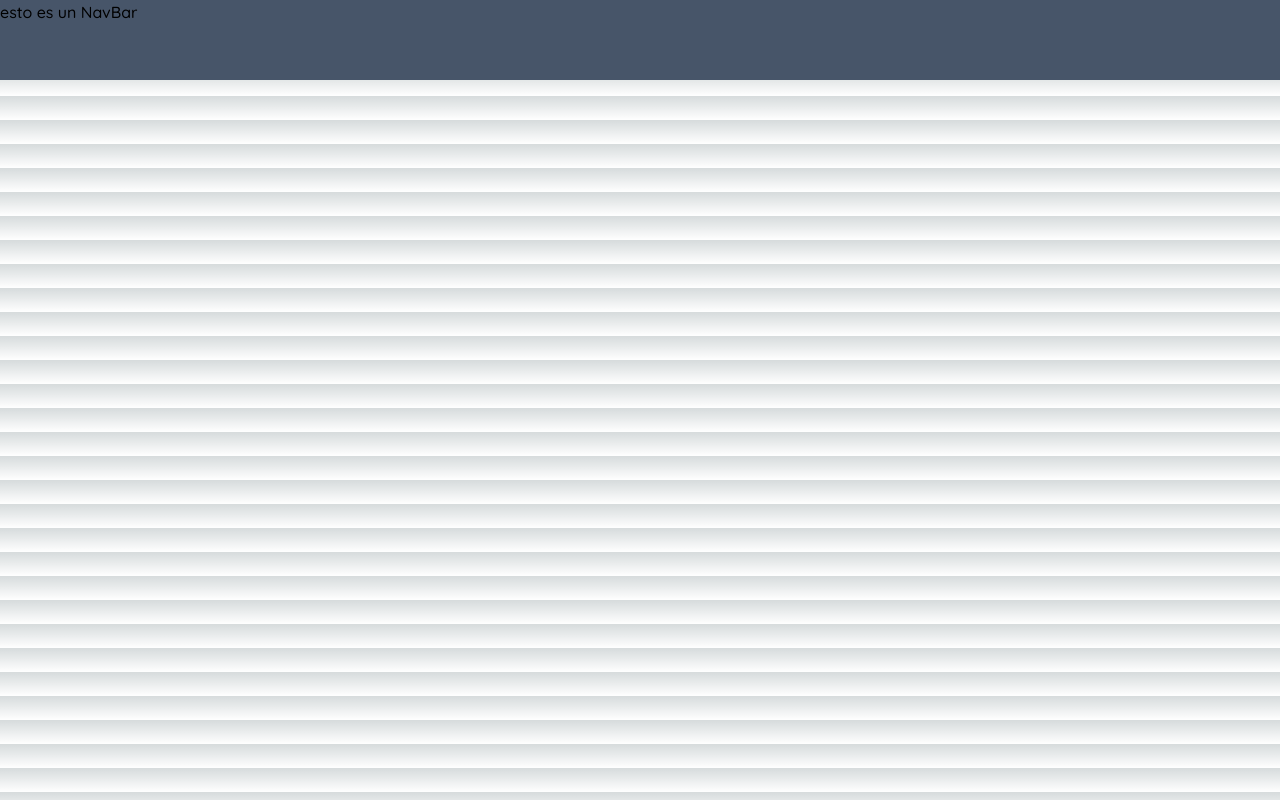
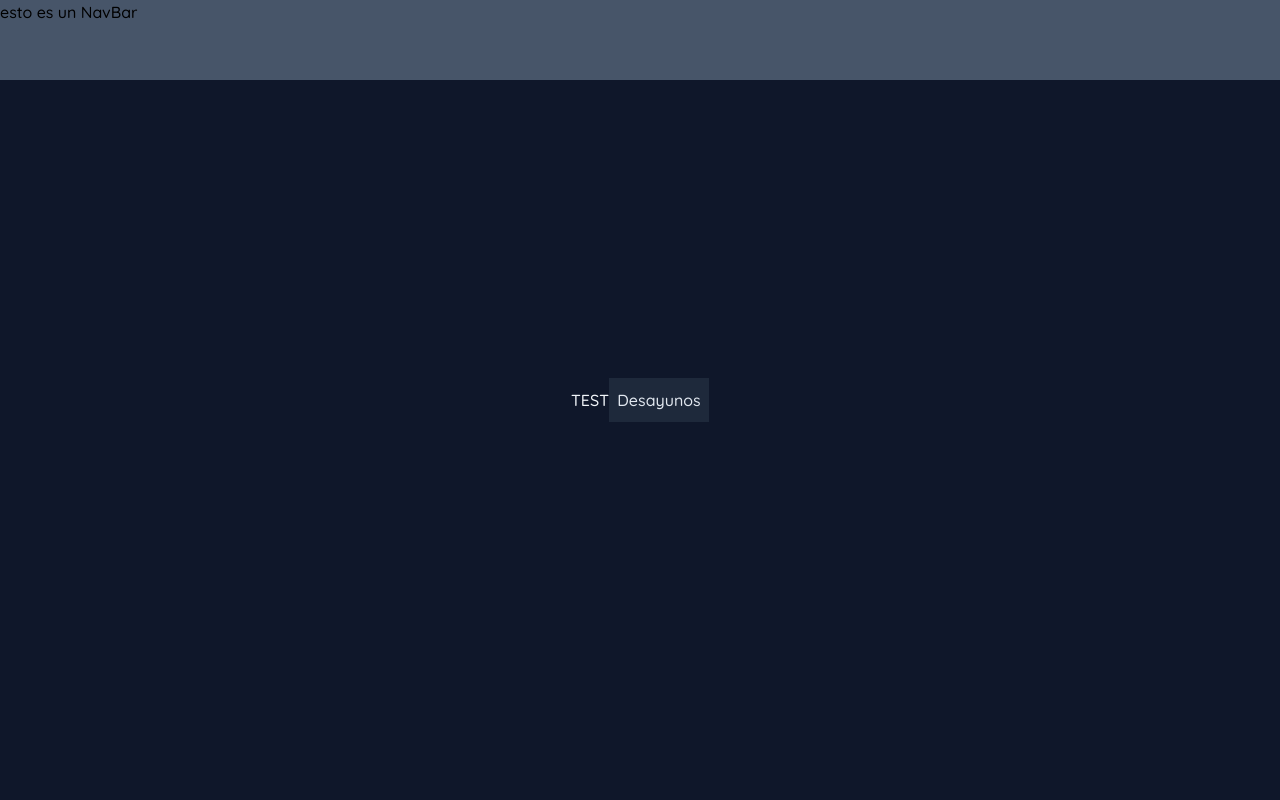
Before and after one commit to byLugos/Carrtes, a Next.js app: page / in a window 1280 px wide. Built offline with nearby package versions, Linux system fonts and the light colour scheme.

Commit message:
Test routes and dinamyc components

```diff
--- /dev/null
+++ b/src/app/desayunos/page.tsx
@@ -0,0 +1,10 @@
+import { ButtonTest } from "../ui/Global/buttonTest";
+
+export default function Desayunos() {
+  return (
+    <main className="w-full h-screen bg-slate-50 flex justify-center items-center">
+      <h1 className="text-slate-950">Desayunos</h1>
+      <ButtonTest textButton="Home" path="/" />
+    </main>
+  );
+}
--- a/src/app/layout.tsx
+++ b/src/app/layout.tsx
@@ -6,7 +6,7 @@ import "./globals.css";
 import { quicksand } from "./fonts";
 
 //import global componets
-import { Navbar } from "./ui/navbar";
+import { Navbar } from "./ui/Global/navbar";
 
 const inter = Inter({ subsets: ["latin"] });
 
@@ -22,7 +22,7 @@ export default function RootLayout({
 }>) {
   return (
     <html lang="en">
-      <body className={quicksand.className}>
+      <body className={`${quicksand.className} w-full h-full`}>
         <Navbar />
         {children}
       </body>
--- a/src/app/page.tsx
+++ b/src/app/page.tsx
@@ -1,7 +1,11 @@
+//import components
+import { ButtonTest } from "./ui/Global/buttonTest";
+
 export default function Home() {
   return (
-    <main className="h-full bg-slate-50">
-      <h1> TEST </h1>
+    <main className="w-full h-screen bg-slate-900 flex justify-center items-center">
+      <h1 className="text-slate-100"> TEST </h1>
+      <ButtonTest textButton="Desayunos" path="/desayunos" />
     </main>
   );
 }
--- /dev/null
+++ b/src/app/ui/Global/buttonTest.tsx
@@ -0,0 +1,21 @@
+"use client";
+
+import Link from "next/link";
+
+const ButtonTest = ({
+  textButton,
+  path,
+}: {
+  textButton: string;
+  path: string;
+}) => {
+  return (
+    <Link href={path}>
+      <button className="w-[100px] h-11 bg-slate-800 text-slate-200">
+        {textButton}
+      </button>
+    </Link>
+  );
+};
+
+export { ButtonTest };
```
Also changed, not shown: src/app/ui/Global/navbar.tsx (renamed from src/app/ui/navbar.tsx).
